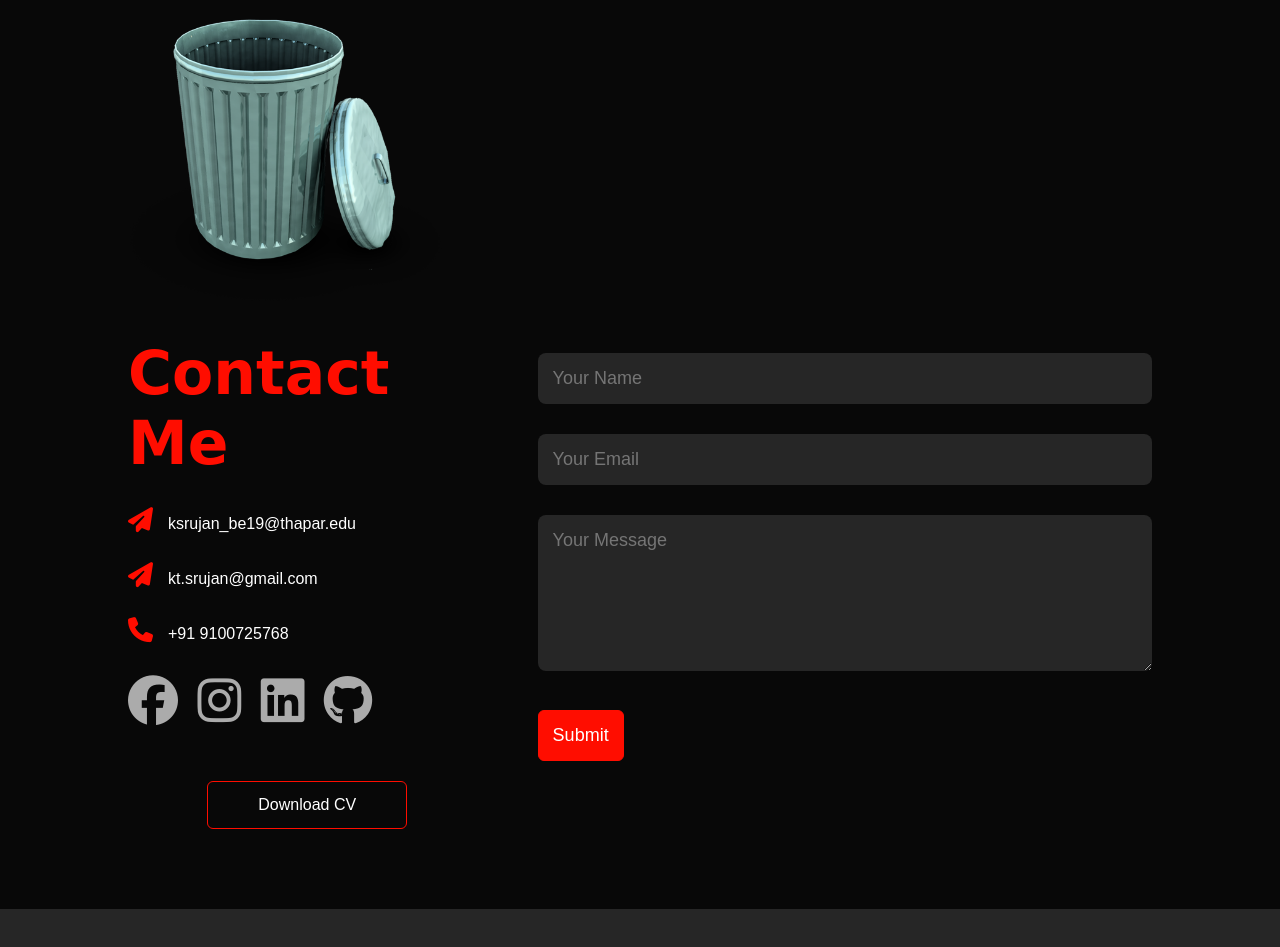
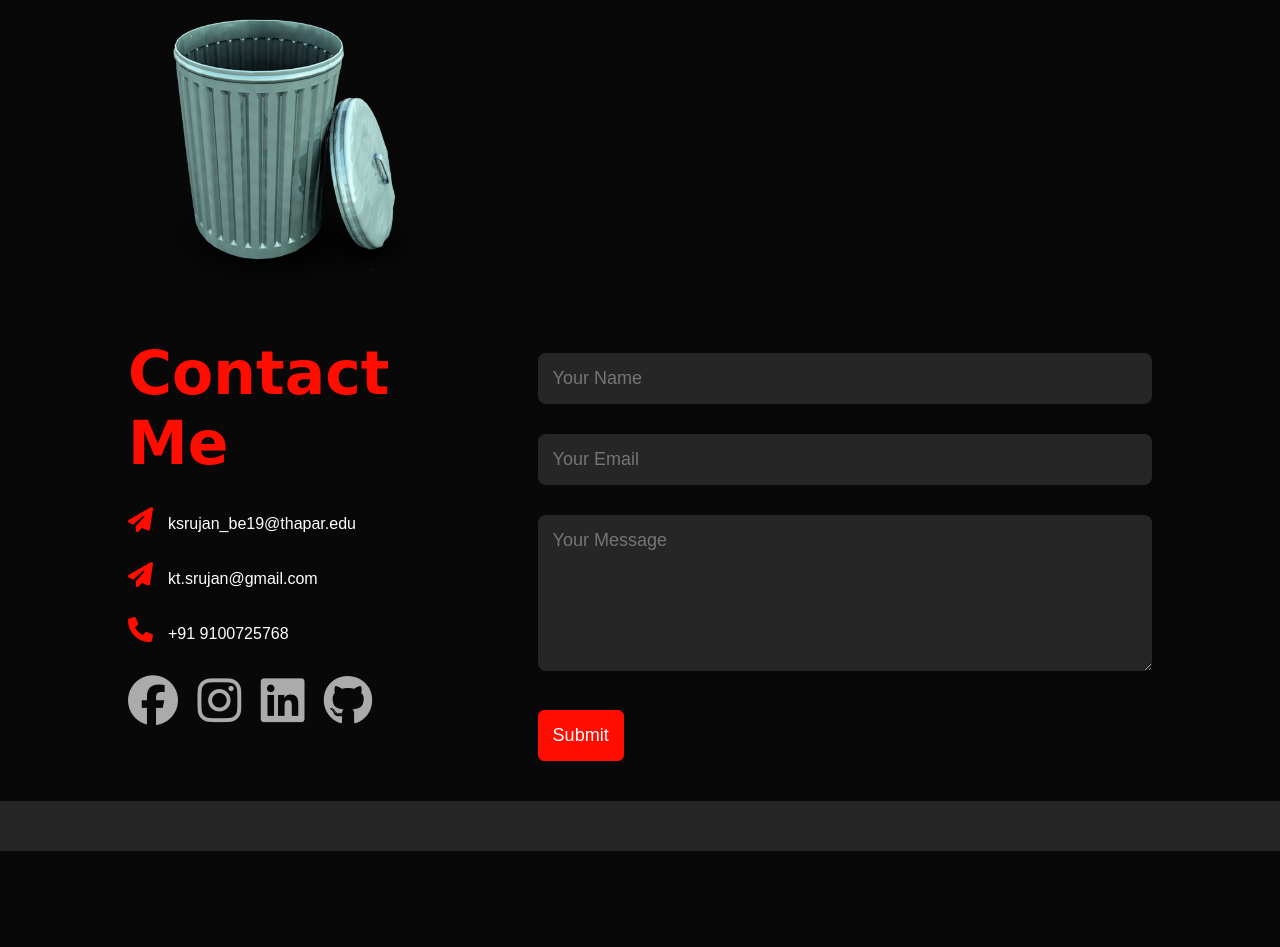
Before and after one commit to Srujan29112001/RoboticsPortfolio, a plain HTML site: page index.html in a window 1280 px wide. Shown: the part 8731-9678 px from the top of the page. After the commit the page ends 9582 px from the top, so only its background shows below. Drawn offline with Linux system fonts and the light colour scheme.

Commit message:
Update index.html
removed download cv button

```diff
--- a/index.html
+++ b/index.html
@@ -679,7 +679,6 @@
                     <a href="https://www.linkedin.com/in/k-srujan2                    "><i class="fa-brands fa-linkedin"></i></a>
                     <a href="https://github.com/Srujan29112001?tab=overview&from=2023-11-01&to=2023-11-30"><i class="fa-brands fa-github"></i></a>
                 </div>
-                <a href="Images/CV_Srujan_Robotics Engineer.pdf" download class="btn">Download CV</a>
             </div>
             <div class="contact-right">
                 <form name="submit-to-google-sheet">
```
